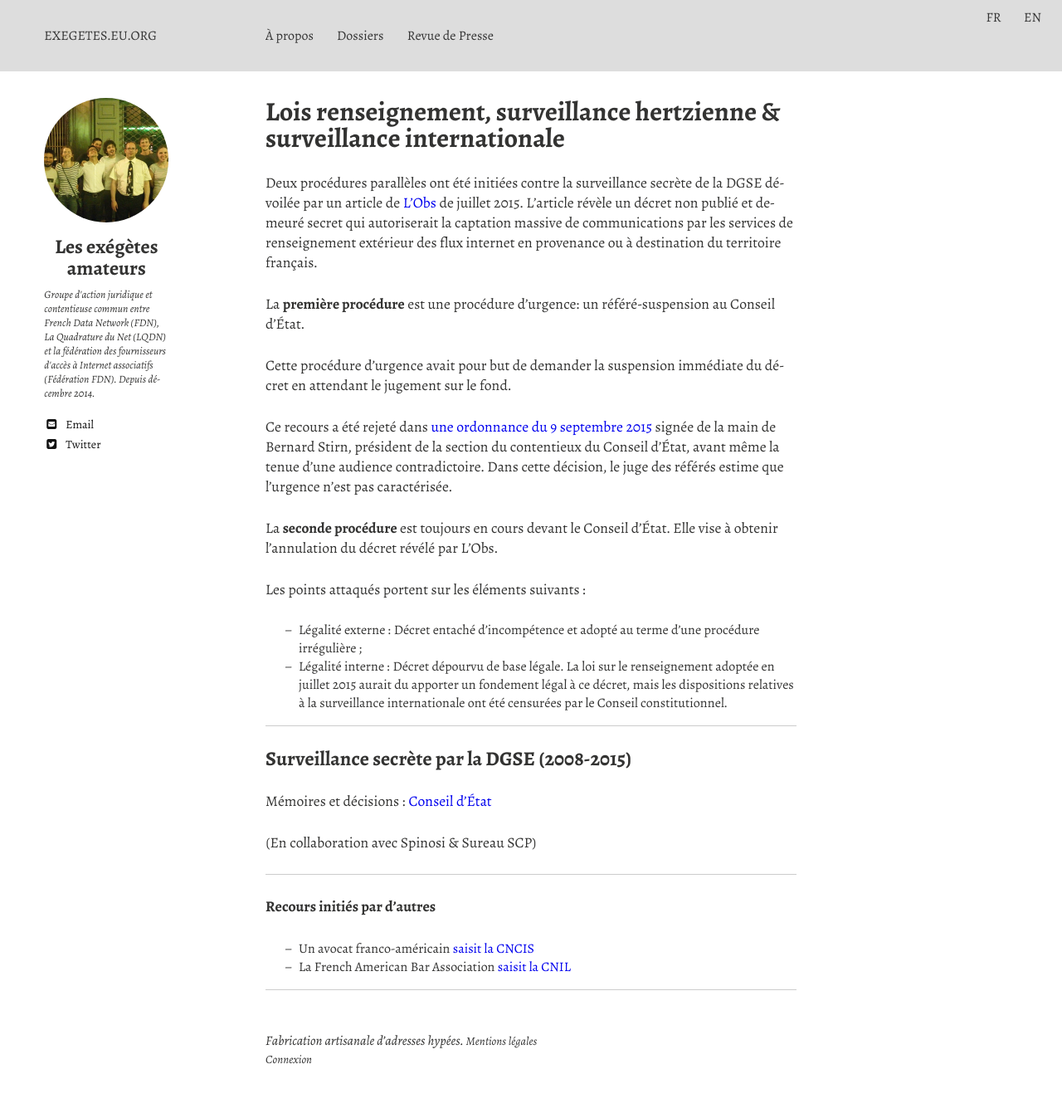
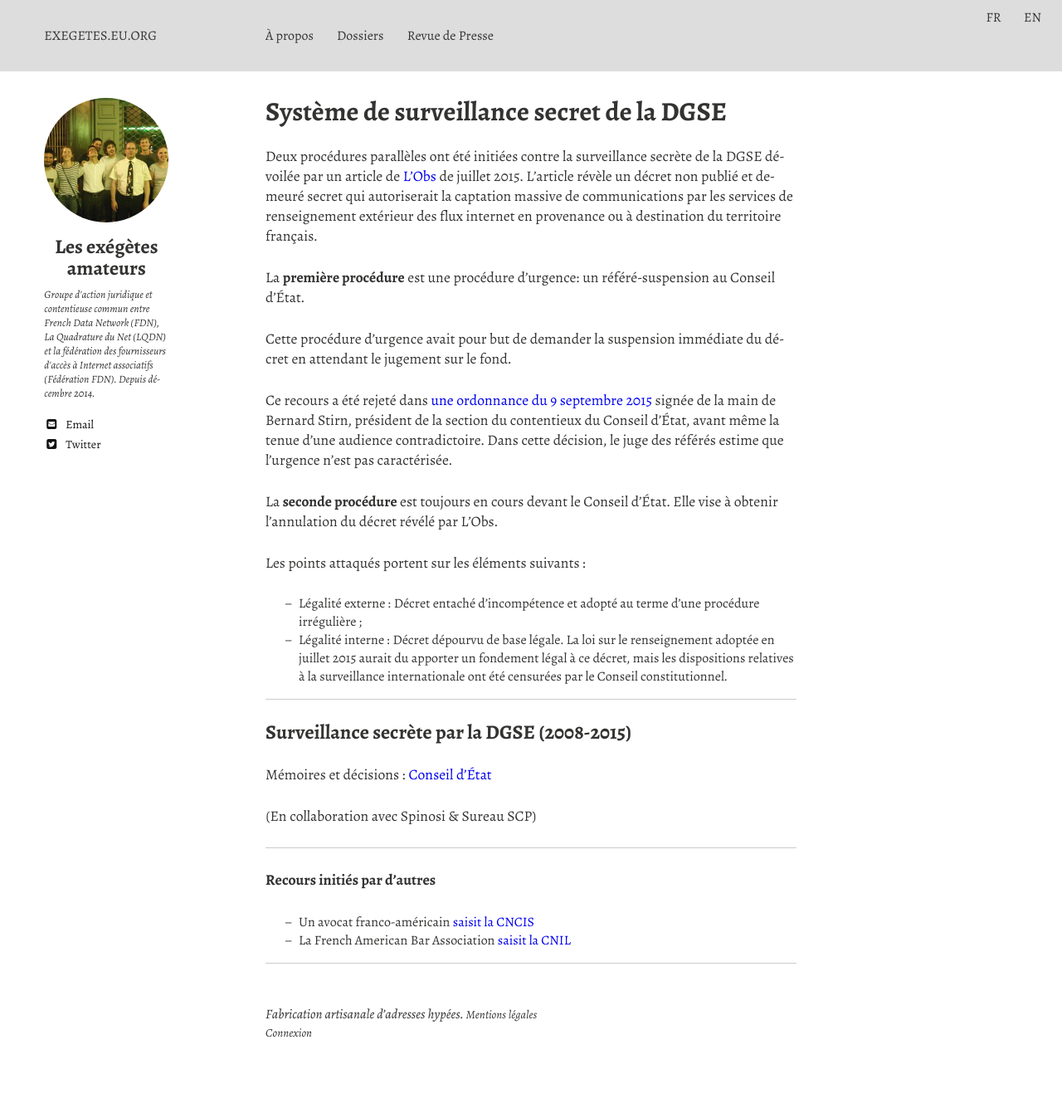
Before and after one commit to hugoroy/exegetes-web, a Jekyll site: the page built from _dossiers/secretdgse.md, in a window 1280 px wide. Shown: the whole page at 83% size. Built offline with Jekyll 4.4.1, drawn with Linux system fonts in a browser that asks for light colours; nearby versions of some CDN libraries; after the commit the page ends 1303 px from its top, so only the background shows below that.

Commit message:
titresinversés

```diff
--- a/_dossiers/secretdgse.md
+++ b/_dossiers/secretdgse.md
@@ -1,7 +1,7 @@
 ---
 layout: page
 collection: dossiers
-title: "Lois renseignement, surveillance hertzienne & surveillance internationale"
+title: "Système de surveillance secret de la DGSE"
 tags: ["affaire:secretdgse"]
 ---
 
```
Also changed, not shown: _dossiers/renseignement.md (+1 -1 lines).
